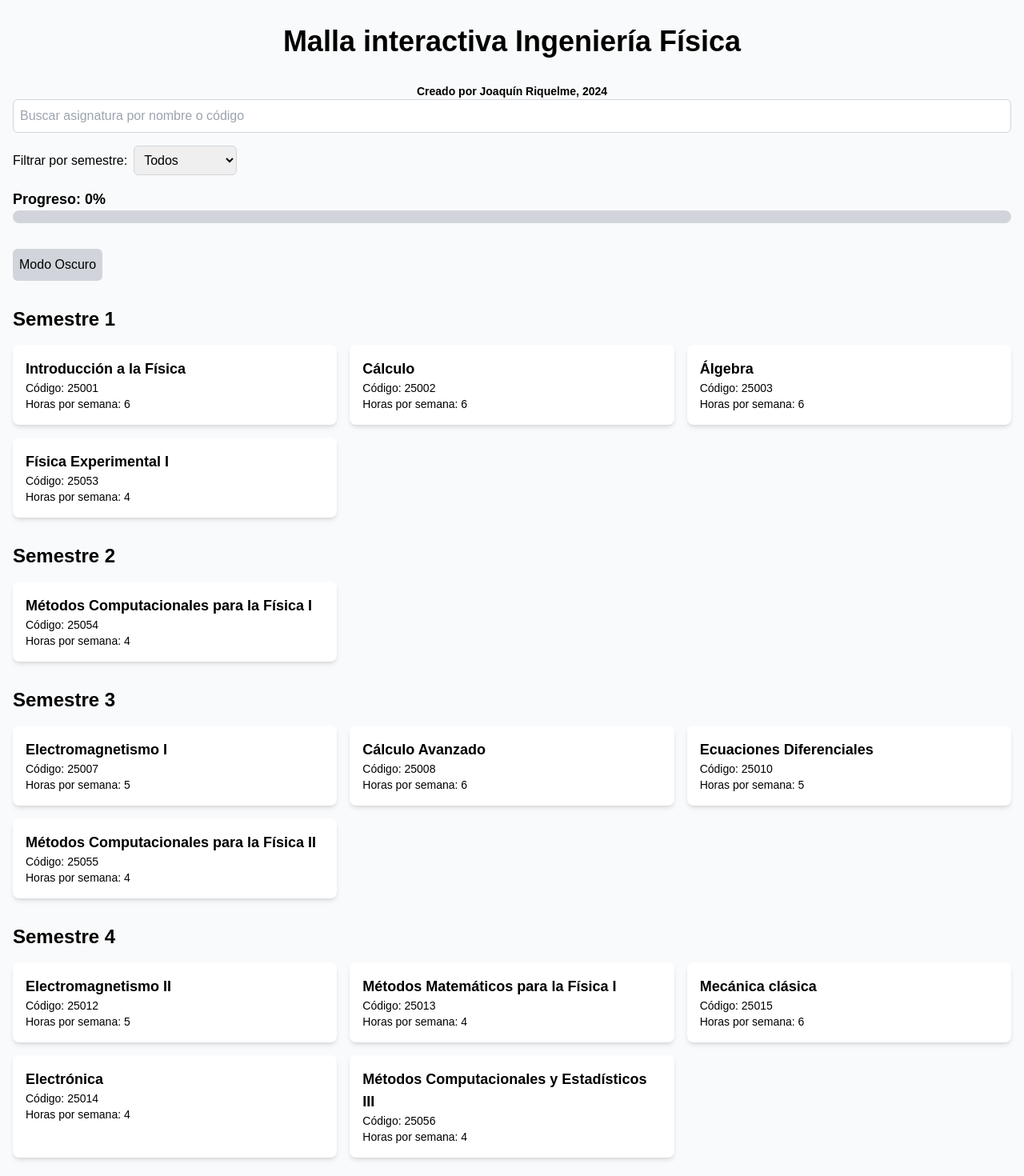
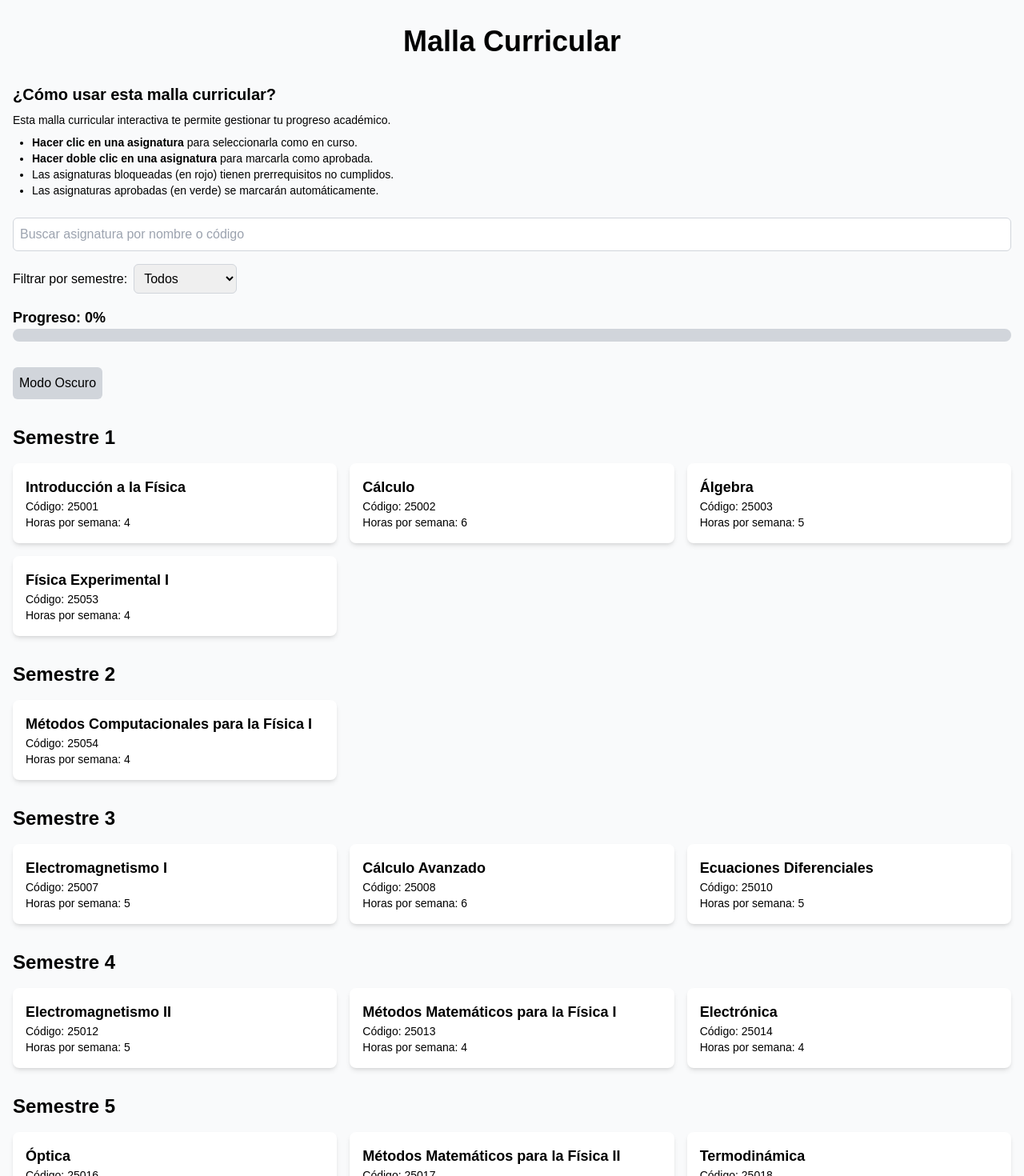
Before and after one commit to Raisuky/ingefis-malla2, a Next.js app: page / in a window 1280 px wide. Shown: the top 1470 px of the page at 80% size. Built offline with nearby package versions, Linux system fonts and the light colour scheme.

Commit message:
Update Component.tsx

```diff
--- a/components/Component.tsx
+++ b/components/Component.tsx
@@ -8,20 +8,20 @@ interface Subject {
   semester: number;
   description: string;
   prerequisites?: string[];
-  hours: number; // Número de horas por semana
+  hours: number;
 }
 
+// Todas las asignaturas con los semestres correctos y relaciones de prerrequisitos
 const subjects: Subject[] = [
-  { code: "25001", name: "Introducción a la Física", semester: 1, description: "Fundamentos básicos de la física", prerequisites: [], hours: 6 }, // Anual
+  { code: "25001", name: "Introducción a la Física", semester: 1, description: "Fundamentos básicos de la física", prerequisites: [], hours: 4 }, // Anual
   { code: "25002", name: "Cálculo", semester: 1, description: "Cálculo básico e integral", prerequisites: [], hours: 6 }, // Anual
-  { code: "25003", name: "Álgebra", semester: 1, description: "Estructuras algebraicas fundamentales", prerequisites: [], hours: 6 }, // Anual
+  { code: "25003", name: "Álgebra", semester: 1, description: "Estructuras algebraicas fundamentales", prerequisites: [], hours: 5 }, // Anual
   { code: "25053", name: "Física Experimental I", semester: 1, description: "Laboratorio introductorio de física", prerequisites: [], hours: 4 }, // Anual
   { code: "25007", name: "Electromagnetismo I", semester: 3, description: "Conceptos fundamentales del electromagnetismo", prerequisites: ["25001"], hours: 5 },
   { code: "25008", name: "Cálculo Avanzado", semester: 3, description: "Conceptos avanzados de cálculo", prerequisites: ["25002"], hours: 6 },
   { code: "25010", name: "Ecuaciones Diferenciales", semester: 3, description: "Métodos de resolución de ecuaciones diferenciales", prerequisites: ["25002", "25003"], hours: 5 },
   { code: "25012", name: "Electromagnetismo II", semester: 4, description: "Conceptos avanzados de electromagnetismo", prerequisites: ["25007", "25008"], hours: 5 },
   { code: "25013", name: "Métodos Matemáticos para la Física I", semester: 4, description: "Métodos matemáticos aplicados a la física", prerequisites: ["25008", "25010"], hours: 4 },
-  { code: "25015", name: "Mecánica clásica", semester: 4, description: "Introducción a la dinámica de forma diferencial", prerequisites: ["25053"], hours: 6},
   { code: "25014", name: "Electrónica", semester: 4, description: "Introducción a la electrónica", prerequisites: ["25007"], hours: 4 },
   { code: "25016", name: "Óptica", semester: 5, description: "Fundamentos de la óptica", prerequisites: ["25007"], hours: 4 },
   { code: "25017", name: "Métodos Matemáticos para la Física II", semester: 5, description: "Métodos avanzados matemáticos", prerequisites: ["25013"], hours: 4 },
@@ -50,10 +50,9 @@ const subjects: Subject[] = [
 
   // Métodos Computacionales
   { code: "25054", name: "Métodos Computacionales para la Física I", semester: 2, description: "Introducción a los métodos computacionales", prerequisites: [], hours: 4 },
-  { code: "25055", name: "Métodos Computacionales para la Física II", semester: 3, description: "Métodos computacionales avanzados", prerequisites: ["25054"], hours: 4 },
-  { code: "25056", name: "Métodos Computacionales y Estadísticos III", semester: 4, description: "Métodos computacionales y estadísticos avanzados", prerequisites: ["25055"], hours: 4 },
+  { code: "25055", name: "Métodos Computacionales para la Física II", semester: 6, description: "Métodos computacionales avanzados", prerequisites: ["25054"], hours: 4 },
+  { code: "25056", name: "Métodos Computacionales y Estadísticos III", semester: 7, description: "Métodos computacionales y estadísticos avanzados", prerequisites: ["25055"], hours: 4 },
 ];
-
 
 const LOCAL_STORAGE_KEY = 'approvedSubjects';
 
@@ -64,8 +63,8 @@ const Curriculum: React.FC = () => {
   const [currentSemester, setCurrentSemester] = useState<number | null>(null); // Semestre seleccionado
   const [searchQuery, setSearchQuery] = useState(''); // Para la búsqueda
   const [isDarkMode, setIsDarkMode] = useState<boolean>(false); // Modo oscuro
-  const [showSchedule, setShowSchedule] = useState<boolean>(false); // Mostrar recomendaciones de horario
 
+  // Cargar asignaturas aprobadas desde localStorage al iniciar
   useEffect(() => {
     const storedApprovedSubjects = localStorage.getItem(LOCAL_STORAGE_KEY);
     if (storedApprovedSubjects) {
@@ -76,6 +75,7 @@ const Curriculum: React.FC = () => {
     setSemesters(uniqueSemesters.sort((a, b) => a - b));
   }, []);
 
+  // Guardar las asignaturas aprobadas en localStorage cada vez que cambien
   useEffect(() => {
     localStorage.setItem(LOCAL_STORAGE_KEY, JSON.stringify(approvedSubjects));
   }, [approvedSubjects]);
@@ -98,16 +98,6 @@ const Curriculum: React.FC = () => {
     }
   };
 
-  // Generar recomendaciones de horario
-  const generateSchedule = () => {
-    const selected = subjects.filter(subject => selectedSubjects.includes(subject.code));
-    let totalHours = 0;
-    selected.forEach(sub => {
-      totalHours += sub.hours;
-    });
-    return { subjects: selected, totalHours };
-  };
-
   // Alternar entre modo claro y oscuro
   const toggleDarkMode = () => {
     setIsDarkMode(prevMode => !prevMode);
@@ -126,6 +116,7 @@ const Curriculum: React.FC = () => {
     return matchesSearch && matchesSemester;
   });
 
+  // Renderizar una asignatura (nodo visual)
   const createNode = (subject: Subject) => {
     const isApproved = approvedSubjects.includes(subject.code);
     const isUnlocked = subject.prerequisites && subject.prerequisites.every(prereq => approvedSubjects.includes(prereq));
@@ -154,6 +145,7 @@ const Curriculum: React.FC = () => {
     );
   };
 
+  // Renderizado de los semestres
   const renderSemester = (semester: number) => {
     const semesterSubjects = filteredSubjects.filter(subject => subject.semester === semester);
     return (
@@ -168,12 +160,22 @@ const Curriculum: React.FC = () => {
 
   return (
     <div className={`container mx-auto px-4 py-8 ${isDarkMode ? 'bg-gray-900 text-white' : 'bg-gray-50 text-black'}`}>
-      <h1 className="text-4xl font-bold mb-8 text-center">Malla interactiva Ingeniería Física</h1>
-      <div className="text-center mt-8">
-        <p className="text-sm font-semibold">
-          Creado por Joaquín Riquelme, 2024
+      <h1 className="text-4xl font-bold mb-8 text-center">Malla Curricular</h1>
+
+      {/* Descripción de uso */}
+      <div className="mb-6">
+        <h2 className="text-xl font-semibold mb-2">¿Cómo usar esta malla curricular?</h2>
+        <p className="text-sm">
+          Esta malla curricular interactiva te permite gestionar tu progreso académico.
+          <ul className="list-disc pl-6 mt-2">
+            <li><strong>Hacer clic en una asignatura</strong> para seleccionarla como en curso.</li>
+            <li><strong>Hacer doble clic en una asignatura</strong> para marcarla como aprobada.</li>
+            <li>Las asignaturas bloqueadas (en rojo) tienen prerrequisitos no cumplidos.</li>
+            <li>Las asignaturas aprobadas (en verde) se marcarán automáticamente.</li>
+          </ul>
         </p>
       </div>
+
       {/* Barra de búsqueda */}
       <div className="mb-4">
         <input
@@ -226,28 +228,12 @@ const Curriculum: React.FC = () => {
       {/* Renderizado de los semestres */}
       {semesters.map(renderSemester)}
 
-      {/* Botón para generar horario */}
-      <div className="mb-8">
-        <button
-          onClick={() => setShowSchedule(true)}
-          className="p-2 bg-blue-500 text-white rounded-md"
-        >
-          Generar Horario para Asignaturas Seleccionadas
-        </button>
+      {/* Footer con créditos */}
+      <div className="text-center mt-8">
+        <p className="text-sm font-semibold">
+          Creado por Joaquín Riquelme, 2024
+        </p>
       </div>
-
-      {/* Recomendaciones de horario */}
-      {showSchedule && (
-        <div className="mb-8">
-          <h2 className="text-2xl font-bold mb-4">Recomendaciones de Horario</h2>
-          {generateSchedule().subjects.map((sub) => (
-            <div key={sub.code} className="mb-4">
-              <p className="font-semibold">{sub.name} ({sub.hours} horas/semana)</p>
-            </div>
-          ))}
-          <p className="font-bold">Total de horas por semana: {generateSchedule().totalHours}</p>
-        </div>
-      )}
     </div>
   );
 };
```
